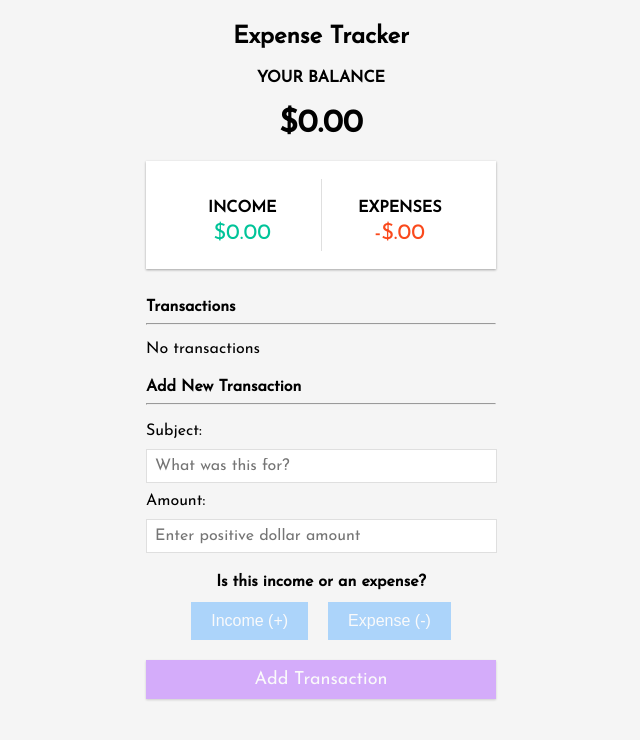
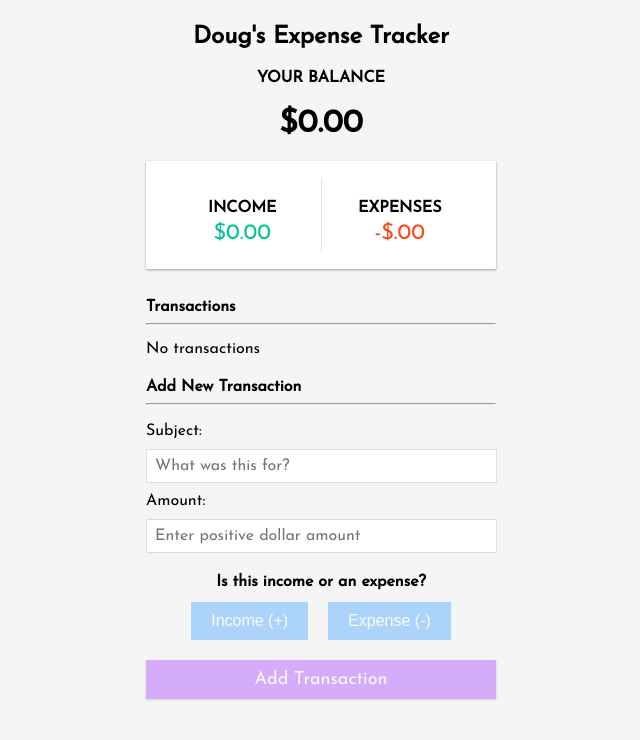
Before and after one commit to dougschallmoser/expense-tracker, a React (Create React App) app: page / in a window 1280 px wide. Shown: the top 740 px of the page, without its empty margins (319-959 px from the left). Built offline with nearby package versions, Linux system fonts and the light colour scheme.

Commit message:
add name and remove unnecessary import of React

```diff
--- a/src/components/Header.tsx
+++ b/src/components/Header.tsx
@@ -1,9 +1,7 @@
-import React from 'react';
-
 function Header() {
   return (
     <h2>
-      Expense Tracker
+      Doug's Expense Tracker
     </h2>
   )
 }
```
Also changed, not shown: 1 other file (tests, documents, lock files or other folders).
